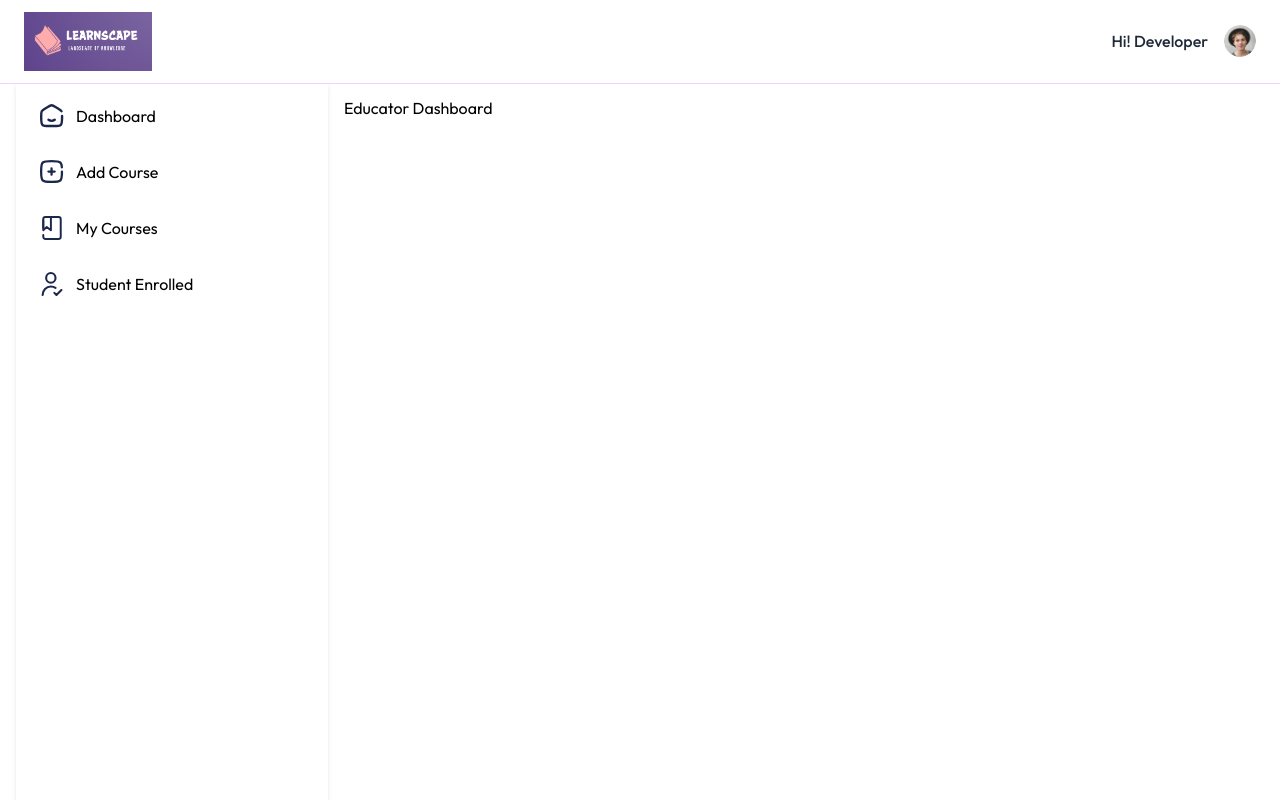
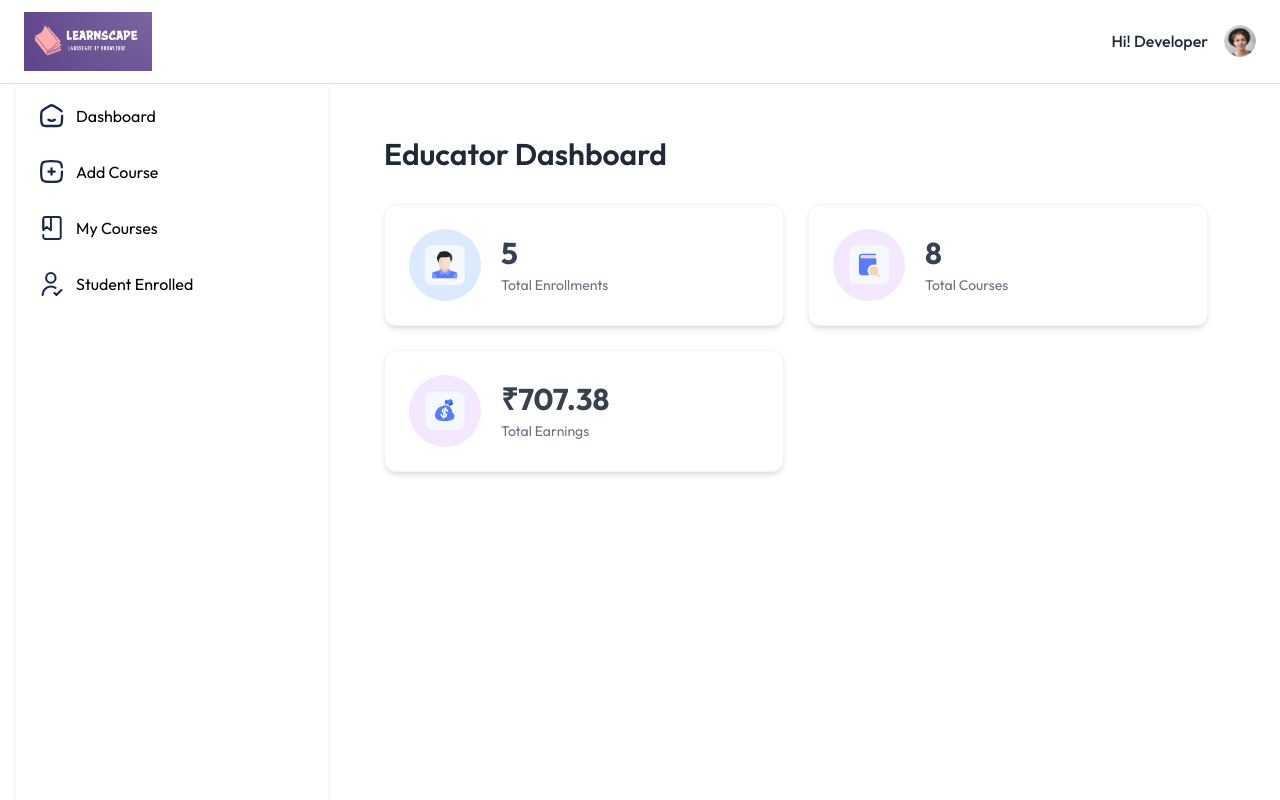
Before and after one commit to IshikaSaxena2005/LearnScape, a React (Vite) app in the folder client/: page /educator in a window 1280 px wide. Shown: the top 800 px of the page. Built offline with nearby package versions, Linux system fonts and the light colour scheme; no server answers.

Commit message:
updated Dashboard.jsx

```diff
--- a/client/src/App.jsx
+++ b/client/src/App.jsx
@@ -31,7 +31,7 @@ const App = () => {
         <Route path="/loading/:path" element={<Loading />} />
          <Route path="/player/:id" element={<Player />} />
         <Route path="educator" element={<Educator />}>
-          <Route index element={<Dashboard />} />
+          <Route path='/educator'  index element={<Dashboard />} />
           <Route path="add-course" element={<AddCourse />} />
           <Route path="my-courses" element={<MyCourses />} />
           <Route path="student-enrolled" element={<StudentsEnrolled />} />
--- a/client/src/pages/educator/Dashboard.jsx
+++ b/client/src/pages/educator/Dashboard.jsx
@@ -1,11 +1,68 @@
-import React from 'react'
+import React, { useContext, useEffect, useState } from 'react';
+import { AppContext } from '../../context/AppContext';
+import { assets, dummyDashboardData } from '../../assets/assets';
+import Loading from '../../components/student/Loading';
 
 const Dashboard = () => {
-  return (
-    <div>
-      <h1>Educator Dashboard</h1>
+  const { currency } = useContext(AppContext);
+  const [dashboardData, setDashboardData] = useState(null);
+
+  const fetchDashboardData = async () => {
+    setDashboardData(dummyDashboardData);
+  };
+
+  useEffect(() => {
+    fetchDashboardData();
+  }, []);
+
+  return dashboardData ? (
+    <div className="min-h-screen w-full p-6 md:p-10 bg-white">
+      <h1 className="text-3xl font-semibold text-gray-800 mb-8">Educator Dashboard</h1>
+      <div className="grid grid-cols-1 sm:grid-cols-2 gap-6">
+
+        {/* Total Enrolments Card */}
+        <div className="flex items-center bg-white shadow-md rounded-xl p-6 gap-5 border border-gray-100 hover:shadow-lg transition">
+          <div className="bg-blue-100 p-4 rounded-full">
+            <img src={assets.patients_icon} alt="students_icon" className="w-10 h-10" />
+          </div>
+          <div>
+            <p className="text-3xl font-bold text-gray-700">
+              {dashboardData.enrolledStudentsData.length}
+            </p>
+            <p className="text-gray-500 text-sm mt-1">Total Enrollments</p>
+          </div>
+        </div>
+ <div className="flex items-center bg-white shadow-md rounded-xl p-6 gap-5 border border-gray-100 hover:shadow-lg transition">
+          <div className="bg-purple-100 p-4 rounded-full">
+            <img src={assets.appointments_icon} alt="appointsments_icon" className="w-10 h-10" />
+          </div>
+          <div>
+            <p className="text-3xl font-bold text-gray-700">
+              {dashboardData.totalCourses}
+            </p>
+            <p className="text-gray-500 text-sm mt-1">Total Courses</p>
+          </div>
+        </div>
+
+
+        {/* Total Earnings Card */}
+        <div className="flex items-center bg-white shadow-md rounded-xl p-6 gap-5 border border-gray-100 hover:shadow-lg transition">
+          <div className="bg-purple-100 p-4 rounded-full">
+            <img src={assets.earning_icon} alt="earnings_icon" className="w-10 h-10" />
+          </div>
+          <div>
+            <p className="text-3xl font-bold text-gray-700">
+              {currency}{dashboardData.totalEarnings}
+            </p>
+            <p className="text-gray-500 text-sm mt-1">Total Earnings</p>
+          </div>
+        </div>
+
+      </div>
     </div>
-  )
-}
+  ) : (
+    <Loading message="Loading Dashboard..." />
+  );
+};
 
-export default Dashboard
+export default Dashboard;
```
